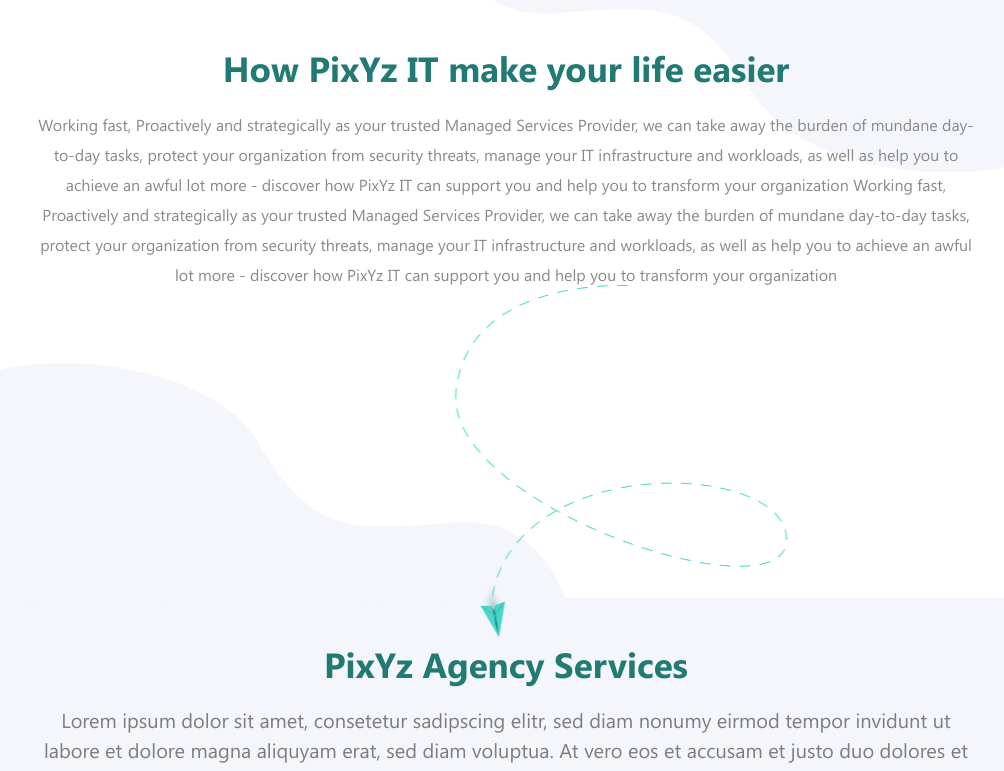
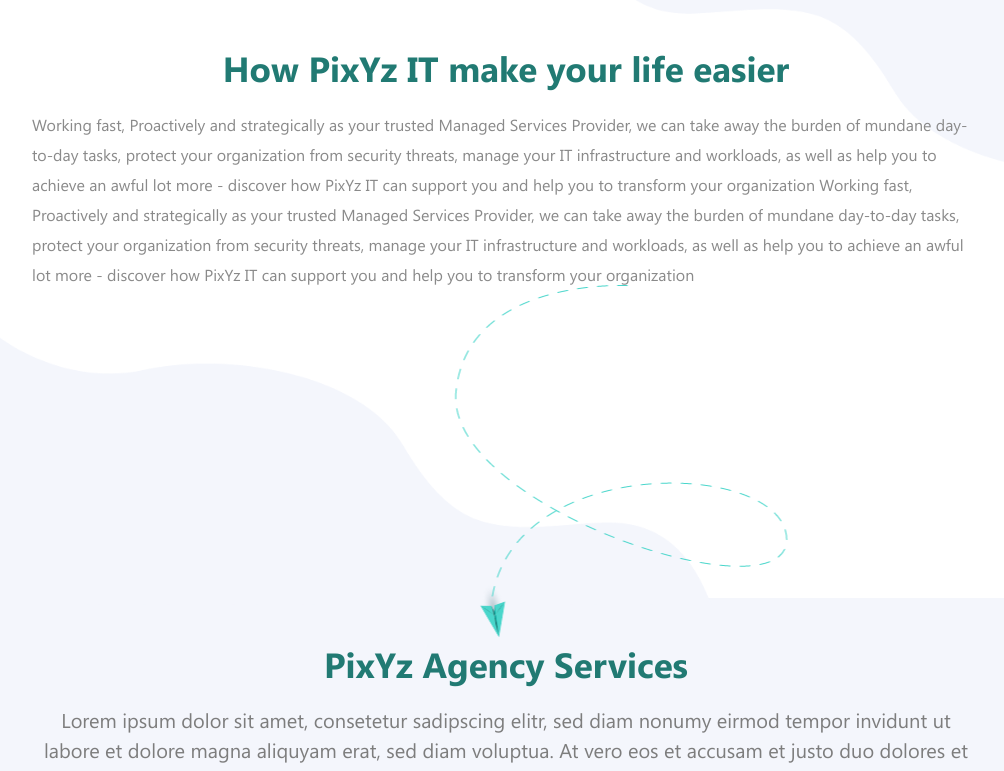
Before and after one commit to ShohruhDev/pixyz, a Vue app: page /home in a window 1280 px wide. Shown: the part 746-1517 px from the top of the page, without its empty margins (134-1138 px from the left). Built offline with nearby package versions, Linux system fonts and the light colour scheme.

Commit message:
homeintro

```diff
--- a/src/components/Home/HomeIntro.vue
+++ b/src/components/Home/HomeIntro.vue
@@ -42,6 +42,8 @@
     background: url(@/assets/img/bg-intro.png) no-repeat center/cover;
     position: relative;
     z-index: 2;
+    background-position-x: 0;
+    background-position-y: 0px;
 
 .home-intro{
     position: relative;
@@ -221,7 +223,6 @@
     font-size: 20px;
     line-height: 32px;
     color: #8a8a8a;
-    text-align: center;
     @media screen and (max-width: 1904px) {
       font-size: 16px;
       line-height: 30px;
```
